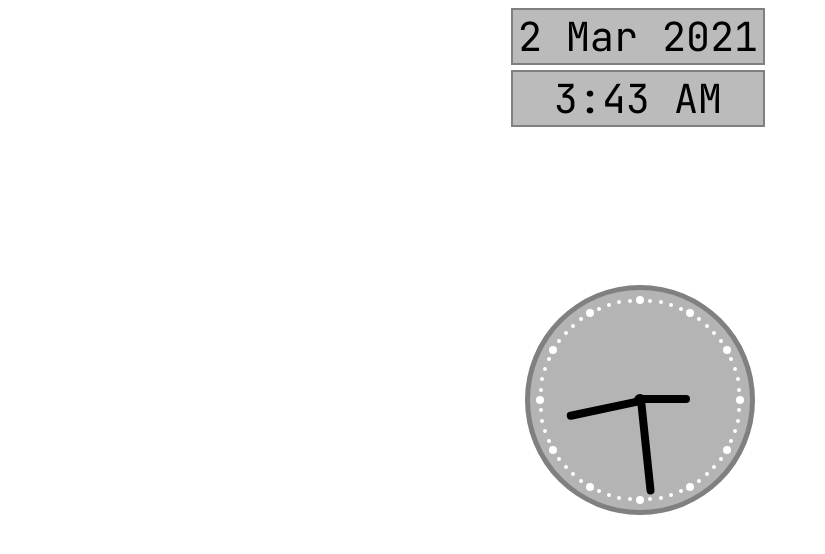
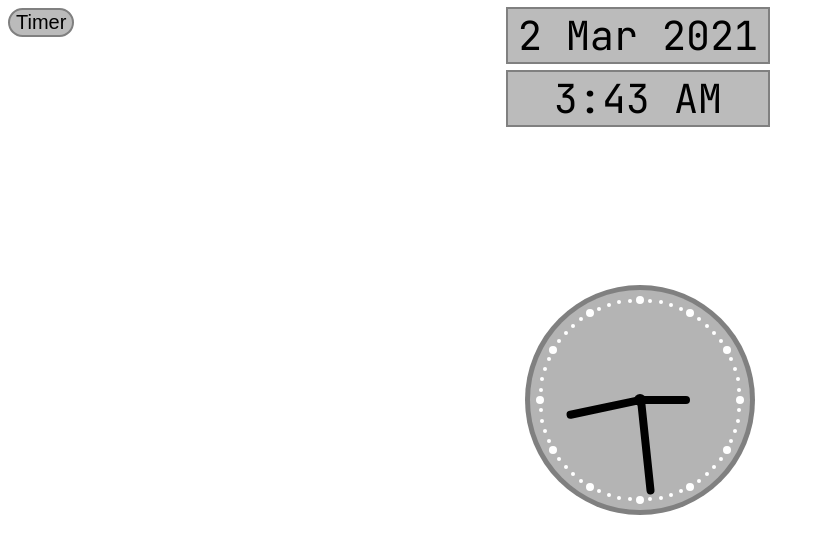
Before and after one commit to MunchDuster/clockify, a plain HTML site: page index.html in a window 1280 px wide. Shown: the whole page, without its empty margins (0-825 px from the left). Drawn offline with Linux system fonts and the light colour scheme.

Commit message:
improvmnts

```diff
--- a/index.html
+++ b/index.html
@@ -1,78 +1,28 @@
 <html>
 <head>
+<title>Clocker</title>
+<link rel="shortcut icon" type="image/x-icon" href="mememan.png" />
 <link rel="preconnect" href="https://fonts.gstatic.com">
 <link rel="stylesheet" href="style.css">
 <link href="https://fonts.googleapis.com/css2?family=JetBrains+Mono&display=swap" rel="stylesheet">
 </head>
 <body style="font-family: 'JetBrains Mono';">
+<button id="timer">Timer</button>
 <div class="wordBox" id="date"></div>
 <div class="wordBox" id="time" style="top:70px;"></div>
 <div class="outerRound"></div>
 <div class="innerRound"></div>
-
+<div id="dotHolder"></div>
 <div id="secHand" class="secHand">
 	<div  style="border-radius:100px; bottom: 50px;width: 8px; height: 100px; background-color: black;"></div>
 </div>
 <div id="minHand" class="minHand">
-	<div style="border-radius:100px; bottom: 50px; display: inline-block; width: 8px; height: 75; background-color: black;"></div>
+	<div class="minHandInner"></div>
 </div>
 <div id="hrHand" class="hrHand">
-	<div style="border-radius:100px;  bottom: 50px; display: inline-block; width: 8px; height: 50px; background-color: black;"></div>
+	<div class="hrHandInner"></div>
 </div>
 <div class="centerDot"></div>
-<script>
-	var secHand = document.getElementById("secHand");
-	var minHand = document.getElementById("minHand");
-	var hrHand = document.getElementById("hrHand");
-	var time = document.getElementById("time");
-	var date = document.getElementById("date");
-	function ticky(){
-		var realtime = new Date();
-
-		date.innerText =  getDate(realtime.getMonth(),realtime.getFullYear(),realtime.getDay());
-		time.innerText = getTime(realtime.getSeconds(),realtime.getMinutes(),realtime.getHours());
-		secHand.style.transform = 'rotate(' + (realtime.getSeconds() * 6) +  'deg)';
-		minHand.style.transform = 'rotate(' + (realtime.getMinutes() * 6) + 'deg)';
-		hrHand.style.transform = 'rotate(' + (realtime.getHours() * 30) + 'deg)';
-	}
-	function getTime(seconds,minutes,hours){
-		var str = hours + ":" + minutes;
-		if(hours > 12){
-			str += " PM";
-		}else{
-			str += " AM";
-		}
-
-		return str;
-	}
-	function getDate(month,year,day){
-		var str = day + ' ';
-		const monthNames = ['Jan','Feb','Mar','Apr'];
-		str += monthNames[month] + ' ' + year;
-		return str;
-	}
-	ticky();
-	setInterval(ticky,1000);
-
-
-	//add hour Dots
-	for(var i=0;i<12;i++){
-		var dotdiv = document.createElement('div');
-		dotdiv.style = 'position:absolute; display: inline-block; width: 8px; height: 8px; background-color: white; border-radius: 1000px;';
-		dotdiv.style.top = (document.body.clientHeight/2 + Math.sin(i * Math.PI / 6) * 100 - 4) + 'px';
-		dotdiv.style.right = (document.body.clientWidth / 2 + Math.cos(i * Math.PI / 6) * 100 - 4) + 'px';
-		document.body.insertBefore(dotdiv,secHand);
-		//add sec dots
-		//add hour Dots
-		for (var j = 1; j < 5; j++) {
-			var sdotdiv = document.createElement('div');
-			sdotdiv.style = 'position:absolute; display: inline-block; width: 4px; height: 4px; background-color: white; border-radius: 1000px;';
-			sdotdiv.style.top = (document.body.clientHeight / 2 + Math.sin((i * 30 + j * 6) * Math.PI / 180) * 100 - 2) + 'px';
-			sdotdiv.style.right = (document.body.clientWidth / 2 + Math.cos((i * 30 + j * 6) * Math.PI / 180) * 100 - 2) + 'px';
-			document.body.insertBefore(sdotdiv, secHand);
-		}
-	}
-
-</script>
+<script src="script.js"></script>
 </body>
 </html>
--- /dev/null
+++ b/script.js
@@ -0,0 +1,80 @@
+var secHand = document.getElementById("secHand");
+var minHand = document.getElementById("minHand");
+var hrHand = document.getElementById("hrHand");
+var time = document.getElementById("time");
+var date = document.getElementById("date");
+function ticky(){
+	var realtime = new Date();
+
+	date.innerText =  getDate(realtime.getMonth(),realtime.getFullYear(),realtime.getDay());
+	time.innerText = getTime(realtime.getSeconds(),realtime.getMinutes(),realtime.getHours());
+	secHand.style.transform = 'rotate(' + (realtime.getSeconds() * 6) +  'deg)';
+	minHand.style.transform = 'rotate(' + (realtime.getMinutes() * 6) + 'deg)';
+	hrHand.style.transform = 'rotate(' + (realtime.getHours() * 30) + 'deg)';
+}
+function getTime(seconds,minutes,hours){
+	var str;
+	var mins = minutes < 10 ? '0' + minutes : minutes;
+	if (hours > 12) {
+		str = hours - 12 + ":" + mins + " PM";
+	}else{
+		str = hours + ":" + mins + " AM";
+	}
+
+	return str;
+}
+function getDate(month,year,day){
+	var str = day + ' ';
+	const monthNames = [
+    "Jan",
+    "Feb",
+    "Mar",
+    "Apr",
+    "May",
+    "June",
+    "July",
+    "Aug",
+    "Sept",
+    "Oct",
+    "Nov",
+    "Dec",
+  ];
+	str += monthNames[month] + ' ' + year;
+	return str;
+	}
+ticky();
+setInterval(ticky,1000);
+
+
+//add hour Dots
+const holder = document.getElementById("dotHolder");
+for(var i=0;i<12;i++){
+	var dotdiv = document.createElement('div');
+	dotdiv.style.position = 'absolute'
+	dotdiv.style.display = 'inline - block';
+	dotdiv.style.width = '8px';
+	dotdiv.style.height = '8px';
+	dotdiv.style.backgroundColor = 'white';
+	dotdiv.style.borderRadius = '1000px';
+	dotdiv.style.top = "calc(50% + "+ (Math.sin((i * Math.PI) / 6) * 100 - 4) + "px)";
+	dotdiv.style.right = "calc(50% + " + (Math.cos((i * Math.PI) / 6) * 100 - 4) + "px)";
+	document.body.insertBefore(dotdiv,secHand);
+	//add sec dots
+	//add hour Dots
+	for (var j = 1; j < 5; j++) {
+		var ndotdiv = document.createElement("div");
+		ndotdiv.style.position = "absolute";
+    	ndotdiv.style.display = "inline - block";
+    	ndotdiv.style.width = "4px";
+    	ndotdiv.style.height = "4px";
+    	ndotdiv.style.backgroundColor = "white";
+    	ndotdiv.style.borderRadius = "1000px";
+    	ndotdiv.style.top =
+        "calc(50% + " + (Math.sin((i*30 + j*6)* Math.PI / 180) * 100 - 2) + "px)";
+    	ndotdiv.style.right =
+        "calc(50% + " +
+        (Math.cos(((i * 30 + j * 6) * Math.PI) / 180) * 100 - 2) +
+        "px)";
+		holder.append(ndotdiv);
+	}
+}
--- a/style.css
+++ b/style.css
@@ -1,33 +1,85 @@
 .secHand{
+	margin: 0px;
+	padding: 0%;
+	text-align: center;
 	position:absolute;
 	top:calc(50% - 95px);
 	right:calc(50% - 5px);
 	width:10px;
 	height:190px;
 }
+.secHandInner{
+	margin: 0px;
+	padding: 0%;
+	border-radius:100px;
+	bottom: 50px;
+	display: inline-block;
+	width: 8px;
+	height: 50px;
+	background-color: black;
+}
 .minHand{
+	margin: 0px;
+	padding: 0%;
 	position:absolute;
 	top:calc(50% - 75px);
 	right:calc(50% - 5px);
 	width:10px;
 	height:150px;
+	text-align: center;
+}
+.minHandInner{
+	margin: 0px;
+	padding: 0%;
+	border-radius:100px;
+	bottom: 50px;
+	display: inline-block;
+	width: 8px;
+	height: 75;
+	background-color: black;
 }
 .hrHand{
+	text-align: center;
+	margin: 0px;
+	padding: 0%;
 	position:absolute;
 	top:calc(50% - 50px);
 	right:calc(50% - 5px);
 	width:10px;
 	height:100px;
 }
+.hrHandInner{
+	margin: 0px;
+	padding: 0%;
+	border-radius:100px;
+	bottom: 50px;
+	display: inline-block;
+	width: 8px;
+	height: 50px;
+	background-color: black;
+}
 .wordBox{
 	position: absolute;
 	background-color: rgb(187, 187, 187);
-	right:calc(50% - 125px);
+	top:7px;
+	right:calc(50% - 130px);
 	text-align: center;
 	border:2px solid grey;
 	font-size: 40px;
-	width:250px;
+	width:260px;
 	height:max-content;
+}
+button{
+	background-color: rgb(187, 187, 187);
+	border-radius: 100px;
+	text-align: center;
+	border:2px solid grey;
+	font-size: 20px;
+	width:max-content;
+	height:max-content;
+}
+button:hover{
+	background-color: rgb(150, 150, 150);
 }
 .outerRound{
 	position: absolute;
@@ -43,7 +95,8 @@
 	background-color: rgb(180, 180, 180);
 	border-radius: 1000px;
 	top:calc(50% - 110px);
-	right:calc(50% - 110px);  width:220px;
+	right:calc(50% - 110px);
+	width:220px;
 	height:220px;
 }
 .centerDot{
```
Also changed, not shown: mememan.png (added).
